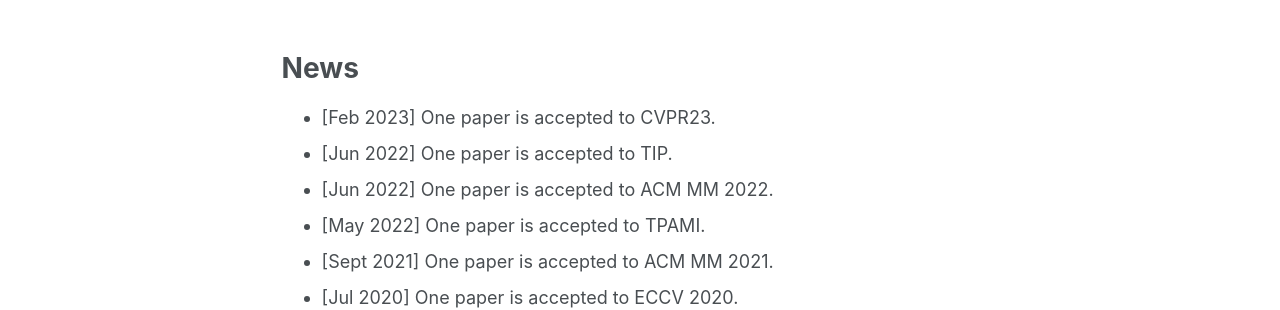
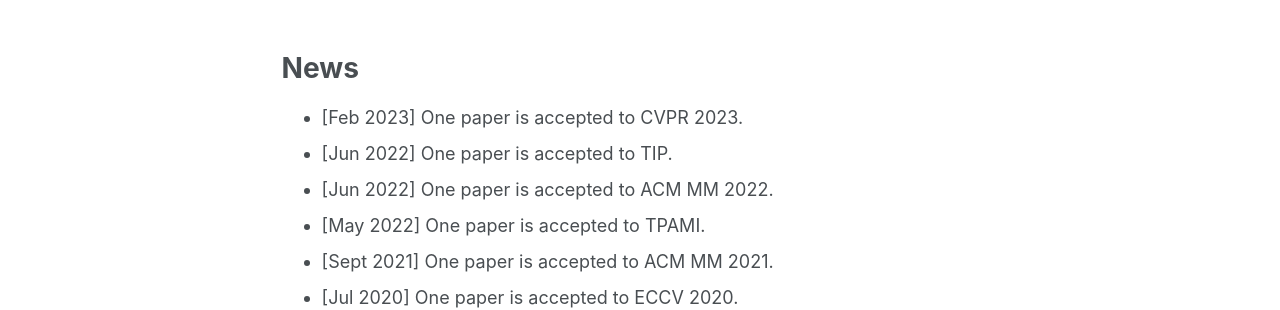
Before and after one commit to hwang1996/hwang1996.github.io, a Jekyll site: the page built from _pages/about.md, in a window 1280 px wide and 1148 px high. Shown: the part 630-940 px from the top of the window. Built offline with Jekyll 4.4.1, drawn with Linux system fonts in a browser that asks for light colours.

Commit message:
2023.6.22 updates

```diff
--- a/_pages/about.md
+++ b/_pages/about.md
@@ -25,7 +25,7 @@
 News
 ======
 
-* [Feb 2023] One paper is accepted to CVPR23.
+* [Feb 2023] One paper is accepted to CVPR 2023.
 * [Jun 2022] One paper is accepted to TIP.
 * [Jun 2022] One paper is accepted to ACM MM 2022.
 * [May 2022] One paper is accepted to TPAMI.
```
